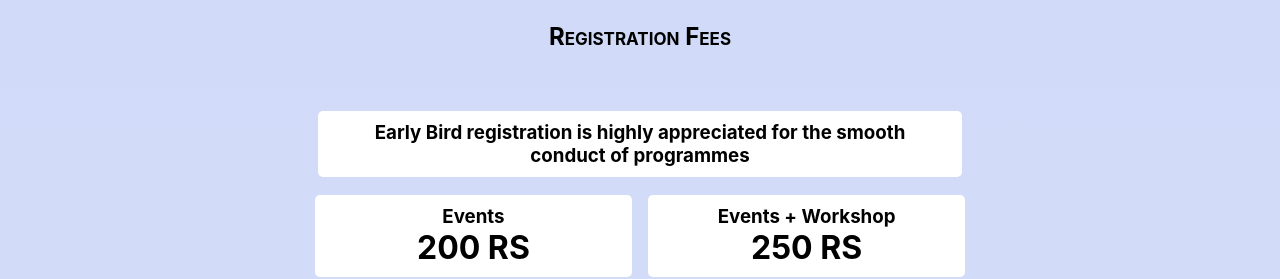
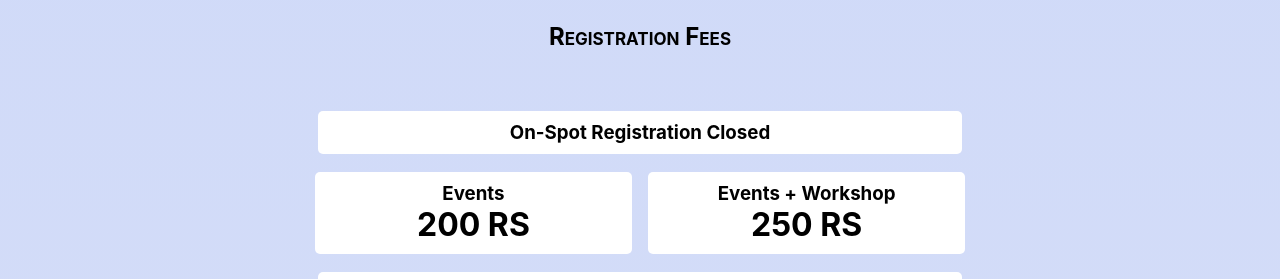
Before and after one commit to sdivakaran143/Ablaze23, a React (Create React App) app: page / in a window 1280 px wide. Shown: the part 1360-1639 px from the top of the page. Built offline with nearby package versions, Linux system fonts and the light colour scheme; no server answers.

Commit message:
Update Regestrationfee.js

```diff
--- a/src/components/Regestrationfee.js
+++ b/src/components/Regestrationfee.js
@@ -6,7 +6,8 @@ export default function Regestrationfee(){
     <div className={styles.regestrationfeesdiv}>
         <h2>Registration Fees</h2>
         <div className={styles.notice}>
-            <h3>Early Bird registration is highly appreciated for the smooth conduct of programmes</h3>
+            {/*<h3>Early Bird registration is highly appreciated for the smooth conduct of programmes</h3>*/}
+            <h3>On-Spot Registration Closed</h3>
         </div>
         <div className={styles.regestrationfee}>
             <div className={styles.feecard}>
```
